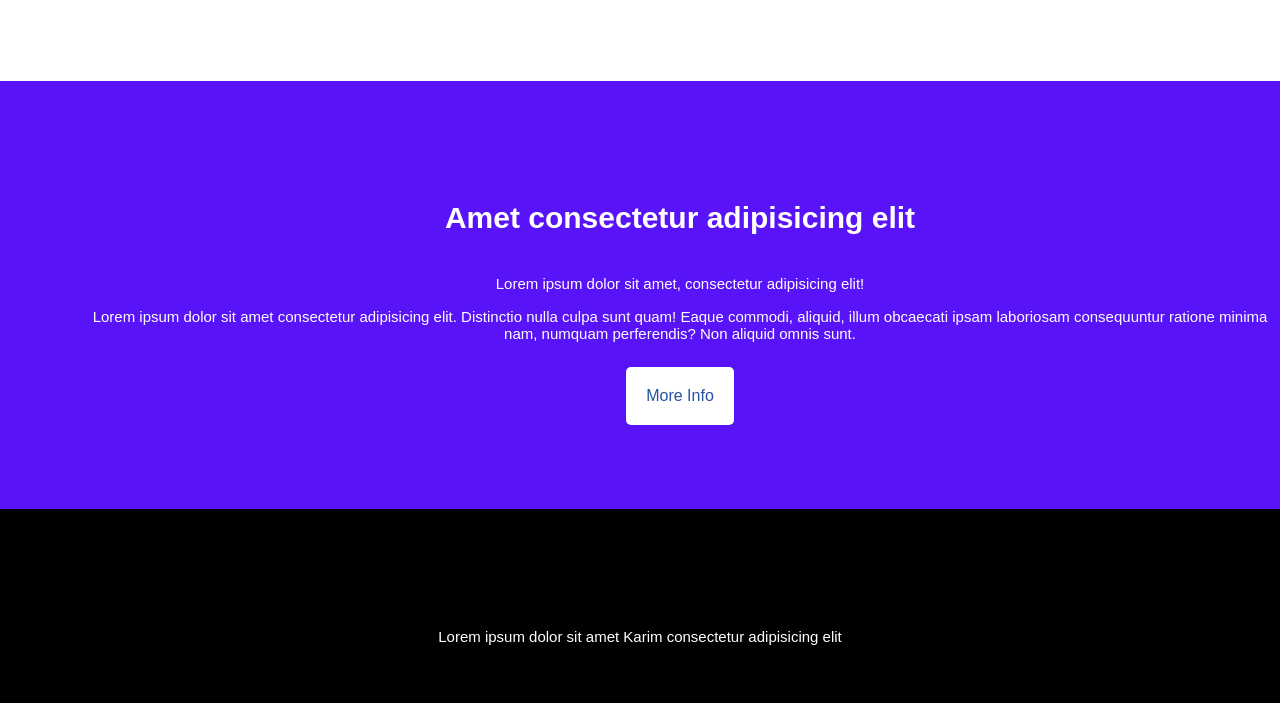
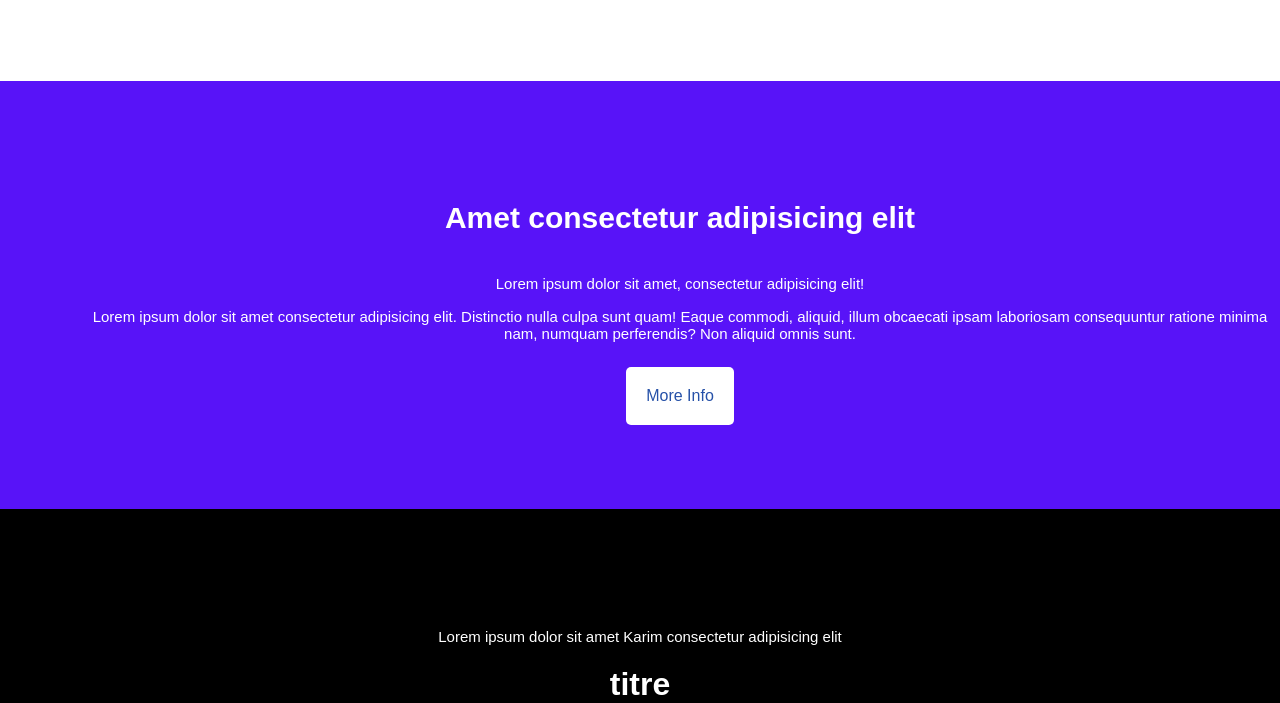
Before and after one commit to salmabenmbark/website, a plain HTML site: page index.html in a window 1280 px wide. Shown: the part 848-1551 px from the top of the page. Before the commit the page ends 1493 px from the top, so only its background shows below. Drawn offline with Linux system fonts and the light colour scheme; a web font is replaced by a local one.

Commit message:
validation

```diff
--- a/index.html
+++ b/index.html
@@ -80,5 +80,6 @@
         <p>Lorem ipsum dolor sit amet <a href="#">Karim</a> consectetur adipisicing elit</p>
         </div>
     </footer>
+    <h1>titre </h1>
 </body>
 </html>
```
Also changed, not shown: service.html (added).
